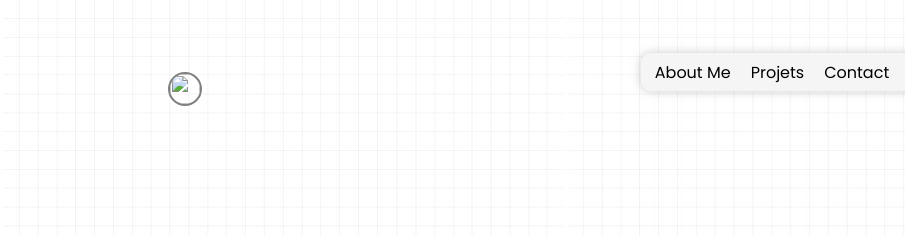
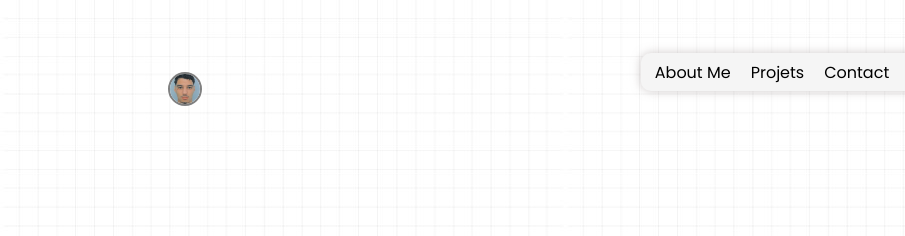
Before and after one commit to ademinho/Portfolio, a plain HTML site: page index.html in a window 1280 px wide. Shown: the top 236 px of the page, 0-905 px from the left. Drawn offline with Linux system fonts and the light colour scheme; the site is published under a folder, as on GitHub Pages, so addresses that start at the root find nothing; files whose address does not match are found by name; a web font is replaced by a local one.

Commit message:
first commit

```diff
--- a/index.html
+++ b/index.html
@@ -18,7 +18,7 @@
 </head>
 
 <body>
-  <img class="profil" src="/img/IMG_3982.jpg" alt="">
+  <img class="profil" src="img/IMG_3982.jpg" alt="">
   <nav class="navbar">
     <div class="nav">
       <ul>
```
